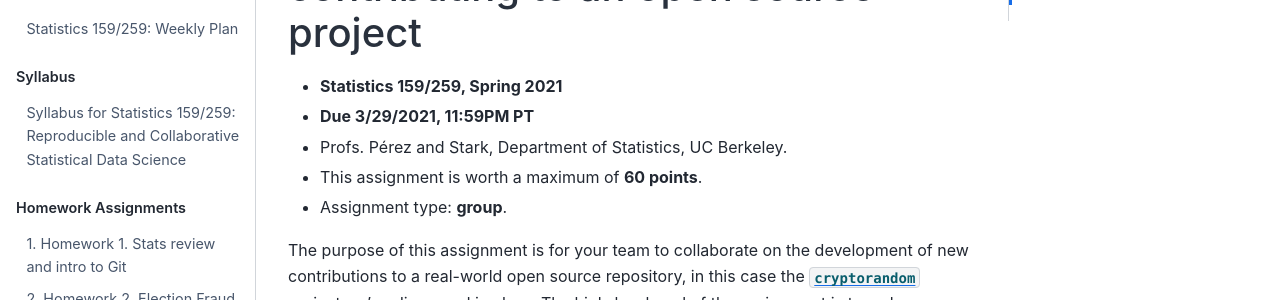
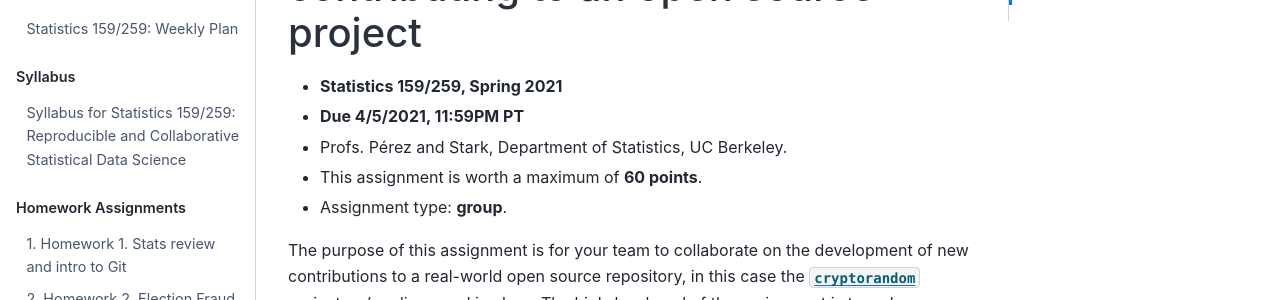
Before and after one commit to UCB-stat-159-s21/site, a Jupyter Book: the page built from Hw/hw06-cryptorandom-contrib.md, in a window 1280 px wide and 900 px high. Shown: the part 154-454 px from the top of the window. Built offline with Jupyter Book 1.0.4 settings and Sphinx 7.4.7 and the Sphinx Book theme 1.1.4, drawn with Linux system fonts in a browser that asks for light colours; pages that are not in the unit, such as notebooks, are missing from menus.

Commit message:
Push due date for hw6 by one week

```diff
--- a/Hw/hw06-cryptorandom-contrib.md
+++ b/Hw/hw06-cryptorandom-contrib.md
@@ -2,7 +2,7 @@
 
 - **Statistics 159/259, Spring 2021**
 
-- **Due 3/29/2021, 11:59PM PT**
+- **Due 4/5/2021, 11:59PM PT**
 
 - Profs. Pérez and Stark, Department of Statistics, UC Berkeley.
 
```
